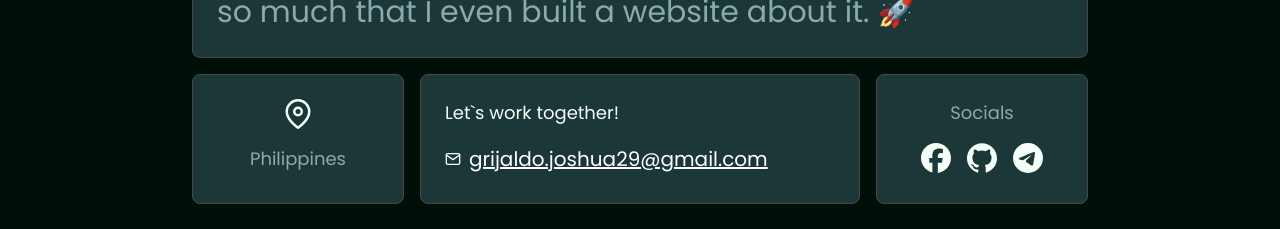
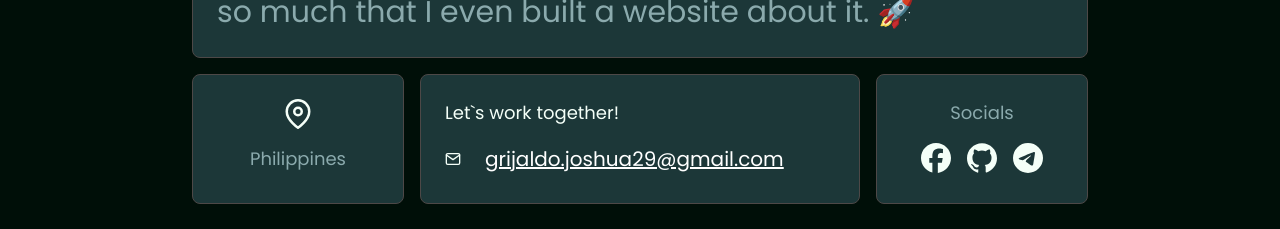
Before and after one commit to joshcolored/myPortfolio, a React (Vite) app: page / in a window 1280 px wide. Shown: the part 1260-1489 px from the top of the page. Built offline with nearby package versions, Linux system fonts and the light colour scheme.

Commit message:
Update AboutContent.jsx

```diff
--- a/src/components/AboutContent.jsx
+++ b/src/components/AboutContent.jsx
@@ -142,7 +142,7 @@ const EmailListBlock = () => (
       <FiMail />
       <a
         href="mailto:grijaldo.joshua29@gmail.com"
-        className="py-0 underline text-lg  text-white md:py-1.5 md:text-xl"
+        className="py-0 px-4 underline text-md  text-white md:py-1.5 md:text-xl"
       >
         grijaldo.joshua29@gmail.com
       </a>
```
